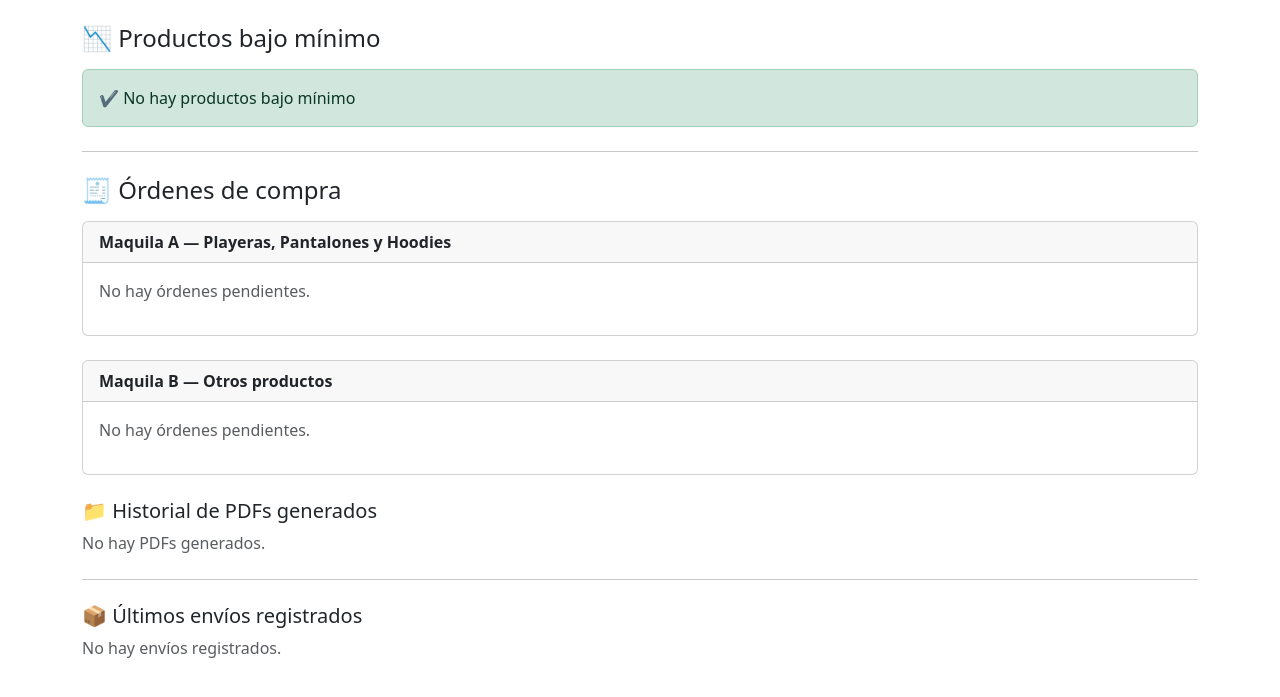
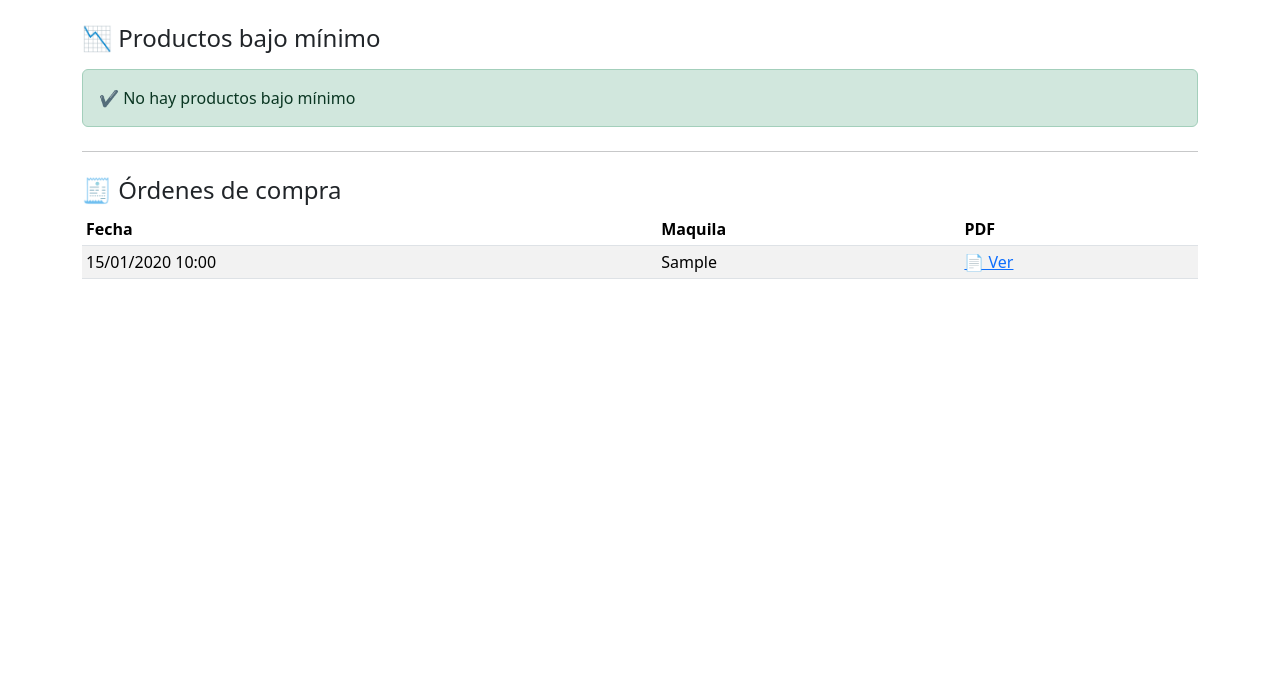
Before and after one commit to AnglAjc/STOCKMONBLEU, a Flask app: page /admin in a window 1280 px wide. Shown: the part 56-753 px from the top of the page. Run offline with Flask 3, Linux system fonts and the light colour scheme; the visitor is signed in with stand-in values (Sample User, id 1); tables that the repository leaves empty hold one stand-in row (values such as "Sample post").

Commit message:
Update admin.html

```diff
--- a/templates/admin.html
+++ b/templates/admin.html
@@ -3,16 +3,11 @@
 <head>
     <meta charset="UTF-8">
     <title>Administrador</title>
-
-    <!-- Bootstrap -->
     <link href="https://cdn.jsdelivr.net/npm/bootstrap@5.3.2/dist/css/bootstrap.min.css" rel="stylesheet">
-
-    <!-- CSS propio -->
     <link rel="stylesheet" href="{{ url_for('static', filename='css/style.css') }}">
 </head>
 <body>
 
-<!-- NAVBAR -->
 <nav class="navbar navbar-dark bg-dark px-3">
     <span class="navbar-brand fw-bold">MONBLEU – Administración</span>
     <div>
@@ -23,7 +18,6 @@
 
 <div class="container mt-4">
 
-    <!-- ================= PRODUCTOS BAJO MÍNIMO ================= -->
 <h4 class="mb-3">📉 Productos bajo mínimo</h4>
 
 {% if data %}
@@ -44,171 +38,47 @@
             <td class="text-start fw-semibold">{{ i.producto }}</td>
             <td>{{ i.talla }}</td>
             <td class="fw-bold text-danger">{{ i.stock }}</td>
-                    <td>{{ i.minimo }}</td>
+            <td>{{ i.minimos }}</td>
             <td>
-                        <input
-                            type="number"
-                            class="form-control form-control-sm text-center"
-                            name="produccion_{{ i.id }}"
-                            value="{{ i.en_produccion }}"
-                            min="0"
-                        >
+                <input type="number" class="form-control form-control-sm text-center"
+                       name="produccion_{{ i.id }}" value="{{ i.en_produccion }}" min="0">
+            </td>
+        </tr>
+        {% endfor %}
+    </tbody>
+</table>
+<button class="btn btn-primary">💾 Actualizar producción</button>
+</form>
+{% else %}
+<div class="alert alert-success">✔ No hay productos bajo mínimo</div>
+{% endif %}
+
+<hr class="my-4">
+
+<h4>🧾 Órdenes de compra</h4>
+<table class="table table-sm table-striped">
+    <thead>
+        <tr>
+            <th>Fecha</th>
+            <th>Maquila</th>
+            <th>PDF</th>
+        </tr>
+    </thead>
+    <tbody>
+        {% for o in ordenes %}
+        <tr>
+            <td>{{ o.fecha.strftime('%d/%m/%Y %H:%M') }}</td>
+            <td>{{ o.maquila }}</td>
+            <td>
+                {% if o.pdf %}
+                <a href="/pdf/{{ o.pdf }}" target="_blank">📄 Ver</a>
+                {% endif %}
             </td>
         </tr>
         {% endfor %}
     </tbody>
 </table>
 
-        <button class="btn btn-primary">
-            💾 Actualizar producción
-        </button>
-    </form>
-    {% else %}
-        <div class="alert alert-success">
-            ✔ No hay productos bajo mínimo
 </div>
-    {% endif %}
-
-    <hr class="my-4">
-
-    <!-- ================= ÓRDENES DE COMPRA ================= -->
-    <h4 class="mb-3">🧾 Órdenes de compra</h4>
-
-    <!-- MAQUILA A -->
-    <div class="card mb-4">
-        <div class="card-header fw-bold">
-            Maquila A — Playeras, Pantalones y Hoodies
-        </div>
-        <div class="card-body">
-
-            {% if ordenes_maquila_a %}
-            <table class="table table-sm table-bordered align-middle">
-                <thead class="table-light text-center">
-                    <tr>
-                        <th>Producto</th>
-                        <th>Talla</th>
-                        <th>Cantidad ordenada</th>
-                    </tr>
-                </thead>
-                <tbody>
-                    {% for o in ordenes_maquila_a %}
-                    <tr class="text-center">
-                        <td class="text-start">{{ o.producto }}</td>
-                        <td>{{ o.talla }}</td>
-                        <td class="fw-bold">{{ o.cantidad }}</td>
-                    </tr>
-                    {% endfor %}
-                </tbody>
-            </table>
-
-            <a href="/generar-pdf/maquila-a" class="btn btn-outline-primary btn-sm">
-                📄 Generar PDF Maquila A
-            </a>
-
-            {% else %}
-                <p class="text-muted">No hay órdenes pendientes.</p>
-            {% endif %}
-        </div>
-    </div>
-
-    <!-- MAQUILA B -->
-    <div class="card mb-4">
-        <div class="card-header fw-bold">
-            Maquila B — Otros productos
-        </div>
-        <div class="card-body">
-
-            {% if ordenes_maquila_b %}
-            <table class="table table-sm table-bordered align-middle">
-                <thead class="table-light text-center">
-                    <tr>
-                        <th>Producto</th>
-                        <th>Talla</th>
-                        <th>Cantidad ordenada</th>
-                    </tr>
-                </thead>
-                <tbody>
-                    {% for o in ordenes_maquila_b %}
-                    <tr class="text-center">
-                        <td class="text-start">{{ o.producto }}</td>
-                        <td>{{ o.talla }}</td>
-                        <td class="fw-bold">{{ o.cantidad }}</td>
-                    </tr>
-                    {% endfor %}
-                </tbody>
-            </table>
-
-            <a href="/generar-pdf/maquila-b" class="btn btn-outline-primary btn-sm">
-                📄 Generar PDF Maquila B
-            </a>
-
-            {% else %}
-                <p class="text-muted">No hay órdenes pendientes.</p>
-            {% endif %}
-        </div>
-    </div>
-
-    <!-- ================= HISTORIAL PDF ================= -->
-    <h5 class="mt-4">📁 Historial de PDFs generados</h5>
-
-    {% if pdfs_generados %}
-    <table class="table table-sm table-striped">
-        <thead>
-            <tr>
-                <th>Fecha</th>
-                <th>Maquila</th>
-                <th>Archivo</th>
-            </tr>
-        </thead>
-        <tbody>
-            {% for p in pdfs_generados %}
-            <tr>
-                <td>{{ p.fecha.strftime('%d/%m/%Y %H:%M') }}</td>
-                <td>{{ p.maquila }}</td>
-                <td>
-                    <a href="{{ p.ruta }}" target="_blank">
-                        {{ p.nombre }}
-                    </a>
-                </td>
-            </tr>
-            {% endfor %}
-        </tbody>
-    </table>
-    {% else %}
-        <p class="text-muted">No hay PDFs generados.</p>
-    {% endif %}
-
-    <hr class="my-4">
-
-    <!-- ================= ÚLTIMOS ENVÍOS ================= -->
-    <h5>📦 Últimos envíos registrados</h5>
-
-    {% if envios %}
-    <table class="table table-sm table-striped">
-        <thead>
-            <tr>
-                <th>Fecha</th>
-                <th>Producto</th>
-                <th>Talla</th>
-                <th>Cantidad enviada</th>
-            </tr>
-        </thead>
-        <tbody>
-            {% for e in envios %}
-            <tr>
-                <td>{{ e.fecha.strftime('%d/%m/%Y %H:%M') }}</td>
-                <td>{{ e.producto }}</td>
-                <td>{{ e.talla }}</td>
-                <td class="fw-bold">{{ e.cantidad }}</td>
-            </tr>
-            {% endfor %}
-        </tbody>
-    </table>
-    {% else %}
-        <p class="text-muted">No hay envíos registrados.</p>
-    {% endif %}
-
-</div>
-
 </body>
 </html>
```
Lines whose indentation alone changed are shown as unchanged.
